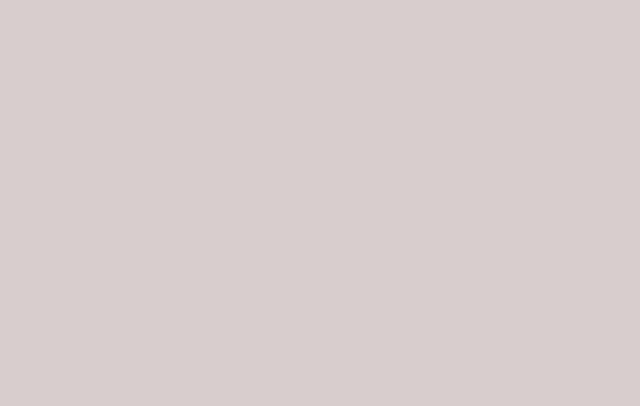
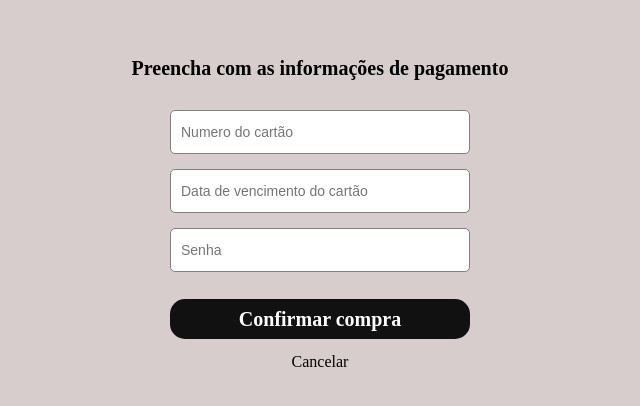
Before and after one commit to JoaoGracindo/projeto15-naikstore-front, a React (Create React App) app: page /checkout in a window 1280 px wide. Before the commit this address had no page. Shown: the part 186-592 px from the top of the page, without its empty margins (320-960 px from the left). Built offline with nearby package versions, Linux system fonts and the light colour scheme.

Commit message:
feat: checkout

```diff
--- a/src/App.js
+++ b/src/App.js
@@ -8,6 +8,7 @@ import { Home } from './components/Home';
 import AuthContext from './contexts/AuthContext';
 import { LogOut } from './components/logOut';
 import Products from './components/Products';
+import Checkout from "../src/components/Checkout"
 
 
 
@@ -21,7 +22,7 @@ function App() {
           <Route path='/sign-in' element={<SignIn/>} />
           <Route path='/sign-up' element={<SignUp/>} />
           <Route path='/log-out' element={<LogOut/>}/>
-
+          <Route path='/checkout' element={<Checkout/>}/>
           <Route path='/produtos/:category' element={<Products/>}/>
           </Routes>
       </BrowserRouter>
--- /dev/null
+++ b/src/components/Checkout.js
@@ -0,0 +1,133 @@
+import { useState, useContext } from "react";
+import axios from 'axios';
+import { Link, useNavigate } from "react-router-dom";
+import AuthContext from "../contexts/AuthContext";
+import styled from "styled-components";
+
+
+
+function Checkout() {
+    const [number, setNumber] = useState('');
+    const [date, setDate] = useState('');
+    const [cvv, setCvv] = useState('');
+    const { token } = useContext(AuthContext);
+    const navigate = useNavigate();
+
+
+    function handleForm(e){
+        e.preventDefault();
+
+            const body = {
+                number,
+                date,
+                cvv
+            }
+            console.log(body)
+
+            const promise = axios.post(
+                    'http://localhost:5000/checkout',
+                    body,
+                    {headers: { authorization: `Bearer ${token}`}}
+
+                    );
+
+            promise.then((res) => {
+                alert("Compra realizada com sucesso! voce sera redirecionado a pagina inicial")
+
+                navigate("/")
+
+            }
+                )
+                .catch(err => console.log(err))
+
+
+    }
+
+    return (
+        <Container>
+                <p>Preencha com as informações de pagamento</p>
+            <Form onSubmit={handleForm} >
+
+                <Input placeholder="Numero do cartão" type="text" value={number} onChange={(e) =>  setNumber(e.target.value)}></Input>
+                <Input placeholder="Data de vencimento do cartão" type="text" value={date} onChange={(e) => setDate(e.target.value)}></Input>
+                <Input placeholder="Senha"  type="text" value={cvv} onChange={(e) => setCvv(e.target.value)}></Input>
+                <Button type="submit">Confirmar compra</Button>
+
+                <Link className="link" to="/home">
+                <p>Cancelar</p>
+                </Link>
+            </Form>
+        </Container>
+    )
+}
+
+export default Checkout;
+
+
+
+ const Form = styled.form`
+  display: flex;
+  width: 400px;
+  margin-top: 20px;
+  flex-direction: column;
+  justify-content: center;
+  align-items: center;
+  gap: 15px;
+
+  >p {
+    margin-top: 20px;
+  }
+`;
+
+ const Container = styled.div`
+    display: flex;
+    width: 100%;
+    height: 100vh;
+    margin: 0 auto;
+    flex-direction: column;
+    justify-content: center;
+    align-items: center;
+
+    >h1 {
+    font-size: 30px;
+    font-weight: bold;
+    color: #111111;
+    margin-bottom: 16px;
+    margin-top: 40px;
+    }
+
+    >p {
+    font-size: 20px;
+    font-weight: bold;
+    color: #111111;
+    margin-bottom: 12px;
+    color: inherit;
+    }
+    .link{
+        color:black;
+        }
+
+`;
+
+ const Input = styled.input`
+  width: 300px;
+  height: 44px;
+  font-size: 14px;
+  padding: 10px;
+  border: 1px solid gray;
+  border-radius: 5px;
+`;
+
+ const Button = styled.button`
+  width: 300px;
+  border: none;
+  border-radius: 15px;
+  background-color: #111111;
+  padding: 10px;
+  font-size: 20px;
+  margin-top: 12px;
+  font-weight: bold;
+  color: white;
+  text-align: center;
+  cursor: pointer;
+`;
--- a/src/components/Product.js
+++ b/src/components/Product.js
@@ -9,7 +9,7 @@ export default function Product() {
 
 
     useEffect(() => {
-        axios.get(`https://naistore-back.onrender.com/produtos?id=${produtoID}`)
+        axios.get(`http://localhost:5000/produtos?id=${produtoID}`)
             .then((res) => (console.log(res.data), setProduct(res.data[0])))
             .catch((error) => (console.log(error)))
     }, [])
--- a/src/components/Products.js
+++ b/src/components/Products.js
@@ -10,13 +10,13 @@ export default function Products() {
     const [listProducts, setListProducts] = useState([])
     const {category} = useParams()
     const {token} = useContext(AuthContext)
-    console.log(token)
+
 
     let url;
     if(category){
-      url = `https://naistore-back.onrender.com/produtos/${category}`;
+      url = `http://localhost:5000/produtos/${category}`;
     } else{
-      url="https://naistore-back.onrender.com/produtos";
+      url="http://localhost:5000/produtos";
     }
     function sucessGet(res){
         setListProducts(res.data)
@@ -31,7 +31,7 @@ export default function Products() {
 
     function addToCart(productToAdd){
 
-      axios.post("https://naistore-back.onrender.com/carrinho",
+      axios.post("http://localhost:5000/carrinho",
              productToAdd,
              {headers: { authorization: `Bearer ${token}`}}
              )
--- a/src/components/logOut.js
+++ b/src/components/logOut.js
@@ -10,7 +10,7 @@ const {token, setToken} = useContext(AuthContext);
 
 
 useEffect(()=> {
-    const promise = axios.post('https://naistore-back.onrender.com/log-out', {token})
+    const promise = axios.post('http://localhost:5000/log-out', {token})
 promise
 .then(()=>{
     setToken("");
--- a/src/components/navbar/Navbar.js
+++ b/src/components/navbar/Navbar.js
@@ -15,13 +15,13 @@ const Navbar = () => {
 
     useEffect(() => {
         const promise = axios.get(
-            "https://naistore-back.onrender.com/carrinho",
+            "http://localhost:5000/carrinho",
             {headers: { authorization: `Bearer ${token}`}}
         )
 
         promise.then((response) => {
-            console.log(response.data)
             setCart([...response.data])
+            console.log([...response.data])
         })
     }, [cartToggle])
 
@@ -31,9 +31,9 @@ const Navbar = () => {
 
     function removeItem(obj){
         console.log(obj)
-        axios.delete("https://naistore-back.onrender.com/carrinho",
-             {headers: { authorization: `Bearer ${token}`},
-            obj})
+        axios.delete("http://localhost:5000/carrinho",
+             {headers: { authorization: `Bearer ${token}`}},
+            obj)
         .then(() => {
             alert("item removido")
         })
@@ -47,7 +47,7 @@ const Navbar = () => {
                 {token?
                     <FaCartPlus onClick={() => setCartToggle(!cartToggle)}></FaCartPlus>
                     :
-                    <Link to={"/"} onClick={() =>alert("Faça login para acessar o carrinho")}>
+                    <Link to={"/"} onClick={() => alert("Faça login para acessar o carrinho")}>
                         <FaCartPlus ></FaCartPlus>
                     </Link>
                     }
@@ -59,7 +59,10 @@ const Navbar = () => {
                 cartToggle ?
                  <Cart>
                     {cart.map((product) => <img onClick={() => removeItem(product)} src={product.imgUrl}/>)}
-                    <div>Checkout</div>
+                    <Link to={"/checkout"}>
+                        <div>Checkout</div>
+                    </Link>
+
                 </Cart> : ""
             }
 
--- a/src/components/singIn/SingIn.js
+++ b/src/components/singIn/SingIn.js
@@ -19,7 +19,7 @@ const SignIn = () => {
             password,
         }
 
-        const promise = axios.post('https://naistore-back.onrender.com/sign-in', userLogin)
+        const promise = axios.post('http://localhost:5000/sign-in', userLogin)
         promise.then( (res) => {
             setToken(res.data.token);
             navigate("/")
--- a/src/components/singUp/SingUp.js
+++ b/src/components/singUp/SingUp.js
@@ -25,7 +25,7 @@ const SignUp = () => {
                 card:[],
             }
 
-            const promise = axios.post('hhttps://naistore-back.onrender.com/sign-up', userRegister)
+            const promise = axios.post('http://localhost:5000/sign-up', userRegister)
             promise.then( (res) => {
                 setToken(res.data.token);
                 navigate("/sign-in")
```
